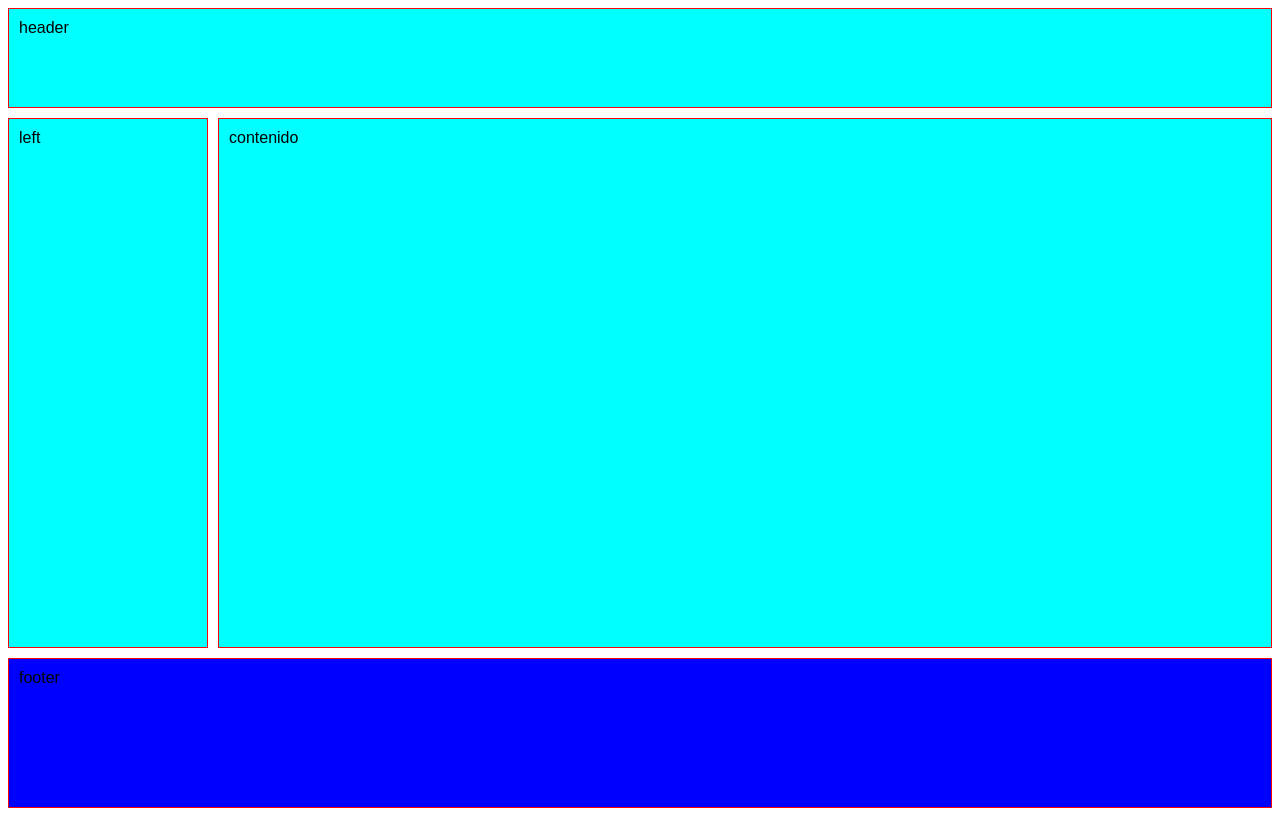
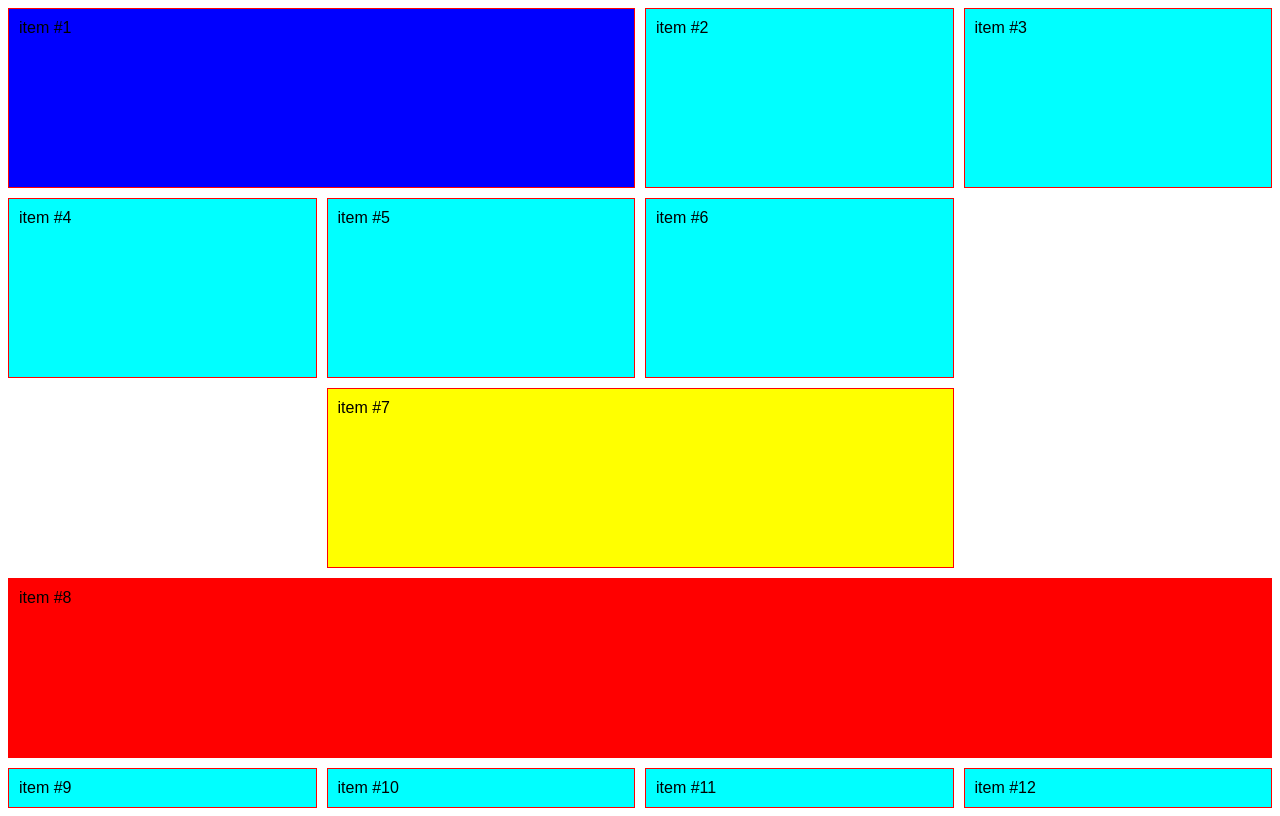
Before and after one commit to satoshi9394/html-css, a plain HTML site: page Css-grid-Layout/filas-size/index.html in a window 1280 px wide. Drawn offline with Linux system fonts and the light colour scheme.

Commit message:
Definiendo el tamaño de filas dentro de un grid

```diff
--- a/Css-grid-Layout/areas/index.html
+++ b/Css-grid-Layout/filas-size/index.html
@@ -3,59 +3,54 @@
 <head>
   <meta charset="UTF-8">
   <meta name="viewport" content="width=device-width, initial-scale=1.0">
-  <title>areas</title>
+  <title>tamano de item en columnas</title>
   <style>
     body {
       font-family: Arial, Helvetica, sans-serif;
     }
     .container{
       display: grid;
-      grid-template: 100px 1fr 150px / 200px 1fr ;
+      grid-template-columns: repeat(4, 1fr);
+      grid-template-rows: repeat(4, 1fr);
       grid-gap: 10px;
       height: 100vh;
-      grid-template-areas:
-        "header  header"
-        "left  contenido"
-        "footer  footer";
     }
     .item{
       background: cyan;
       padding: 10px;
       border: 1px solid red;
-      /*margin-right: 10px;
-      margin-bottom: 10px;*/
+
     }
-    .item:nth-of-type(4) {
+    .item:nth-of-type(1) {
       background: blue;
-      overflow: auto;
-      /*display: subgrid;*/
-      /*display: inline-grid;*/
-      display: grid;
-      grid-template: 50px 50px 50px / 200px 200px 200px;
+      grid-column-start: 1;
+      grid-column-end: 3;
     }
-    .item .item{
+    .item:nth-of-type(8) {
+      background: red;
+      /* grid-column: 2 / span 2; */
+      grid-column: 1 / -1;
+    }
+    .item:nth-of-type(7) {
       background: yellow;
-    }
-    .header{
-      grid-area: header;
-    }
-    .left{
-      grid-area: left;
-    }
-    .contenido{
-      grid-area: contenido;
-    }
-    .footer{
-      grid-area: footer;
+      grid-column: 2 / 4;
     }
   </style>
 </head>
 <body>
   <section class="container">
-    <div class="item header">header</div>
-    <div class="item left">left</div>
-    <div class="item contenido">contenido</div>
-    <div class="item footer">footer</div>
+    <div class="item">item #1</div>
+    <div class="item">item #2</div>
+    <div class="item">item #3</div>
+    <div class="item">item #4</div>
+    <div class="item">item #5</div>
+    <div class="item">item #6</div>
+    <div class="item">item #7</div>
+    <div class="item">item #8</div>
+    <div class="item">item #9</div>
+    <div class="item">item #10</div>
+    <div class="item">item #11</div>
+    <div class="item">item #12</div>
   </section>
 </body>
 </html>
```
